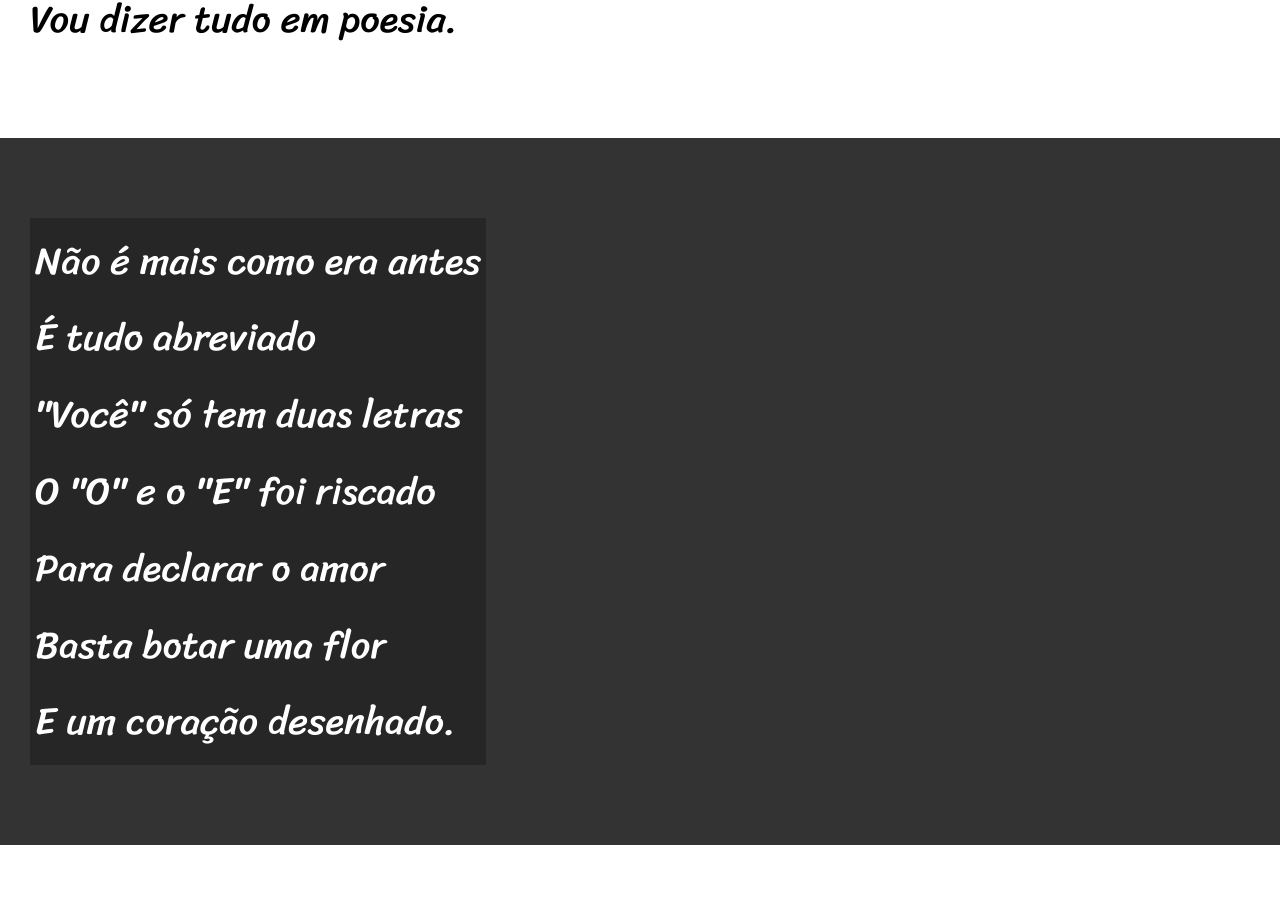
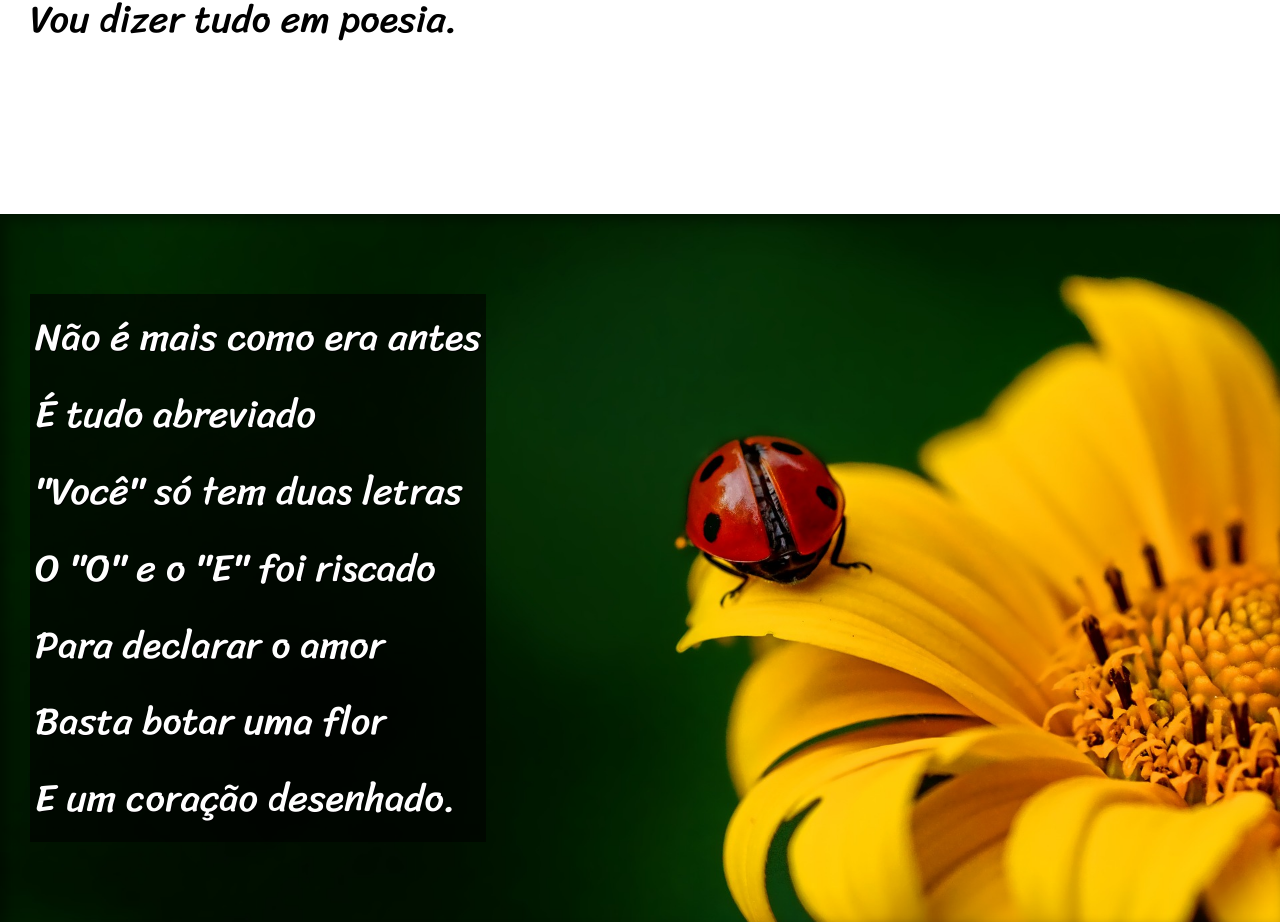
Before and after one commit to DanielJuniorr/Introducao-Html-Css, a plain HTML site: page desafios/d012/index.html in a window 1280 px wide. Shown: the part 820-1742 px from the top of the page. Drawn offline with Linux system fonts and the light colour scheme.

Commit message:
capitulo 06

```diff
--- a/desafios/d012/index.html
+++ b/desafios/d012/index.html
@@ -28,7 +28,7 @@
             </p>
         </section>
 
-        <section class="imagem">
+        <section class="imagem" id="img01">
             <p>
                 Não é mais como era antes <br>
                 É tudo abreviado  <br>
@@ -64,7 +64,7 @@
         </section>
 
 
-        <section class="imagem">
+        <section class="imagem" id="img02">
             <p>
                 Tenho saudade das cartas  <br>
                 Escritas com a própria mão <br>
--- a/desafios/d012/style.css
+++ b/desafios/d012/style.css
@@ -58,6 +58,10 @@ section{
   font-size: 3vw;
 }
 
+section > p {
+    padding-bottom: 2em;
+}
+
 section.normal{
     background-color: white;
     color : black;
@@ -66,12 +70,28 @@ section.normal{
 section.imagem{
     background-color: rgb(51,51,51);
     color : white;
+    box-shadow: inset 6px 6px 13px 0px rgba(0, 0, 0, 0.404) ;
+    background-size: cover;
+    background-attachment: fixed;
 }
 
 section.imagem > p {
     display: inline-block ;
     padding: 5px;
-    background-color: rgb(0,0,0,0.253) ;
+    background-color: rgba(0, 0, 0, 0.589) ;
+    text-shadow: 1px 1px 0px black;
+}
+
+section#img01{
+  background-image: url(imagens/background001.jpg);
+  background-position: right center;
+
+}
+
+section#img02{
+  background-image: url(imagens/background002.jpg);
+
+
 }
 
 footer {
```
